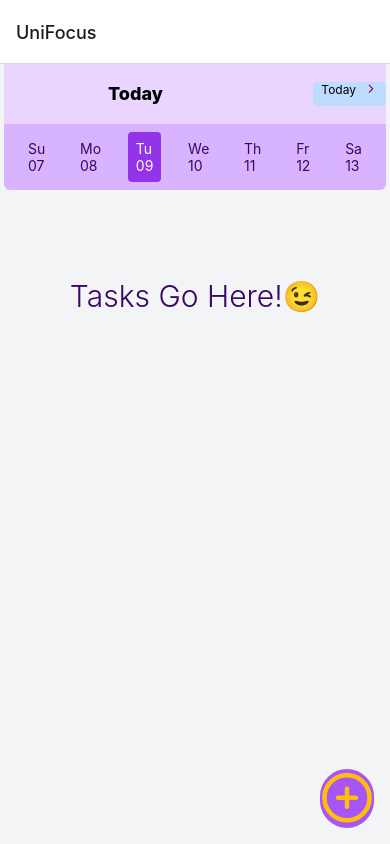
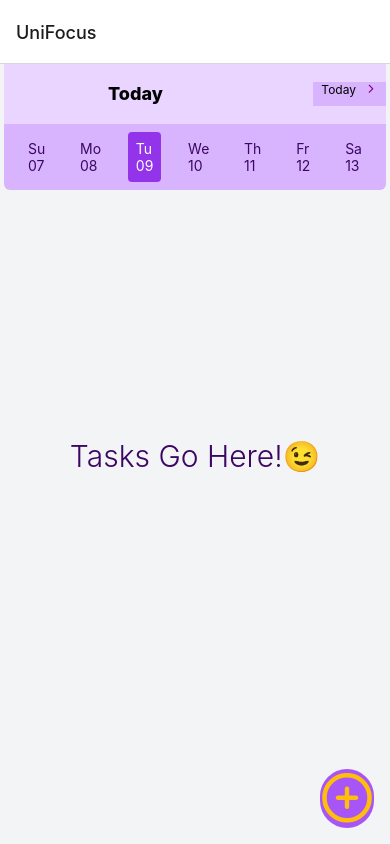
Before and after one commit to cindykandie/unifocus-todoapp, a React Native app: screen /UniFocus in a window 390 px wide. Built offline with nearby package versions, Linux system fonts and the light colour scheme.

Commit message:
Fix Day Header add navigation and correct day display

```diff
--- a/components/DayHeader.js
+++ b/components/DayHeader.js
@@ -12,6 +12,8 @@ const DayHeader = ({ currentDate, onTodayPress }) => {
     displayText = 'Today';
   } else if (moment(currentDate).isSame(moment().subtract(1, 'days'), 'day')) {
     displayText = 'Yesterday';
+  } else if (moment(currentDate).isSame(moment().add(1, 'days'), 'day')) {
+    displayText = 'Tomorrow';
   } else {
     displayText = moment(currentDate).format('dddd');
   }
@@ -19,7 +21,7 @@ const DayHeader = ({ currentDate, onTodayPress }) => {
   return (
     <View className="flex-row items-center justify-between py-4 px-6 pr-0 bg-purple-200">
       <Text className='ml-20 font-extrabold text-lg'>{displayText}</Text>
-      <TouchableOpacity onPress={onTodayPress} className='flex-row gap-2 bg-blue-200 rounded justify-center pb-2 px-2'>
+      <TouchableOpacity onPress={onTodayPress} className='flex-row gap-2 bg-purple-300 rounded- justify-center pb-2 px-2'>
         <Text className='text-xs'>Today</Text>
         <Feather name="chevron-right" size={14} color="purple" />
       </TouchableOpacity>
--- a/components/DaysNavigation.js
+++ b/components/DaysNavigation.js
@@ -1,14 +1,21 @@
-import React from 'react';
-import { View, Text, TouchableOpacity } from 'react-native';
-import moment from 'moment';
+import React from "react";
+import { View, Text, TouchableOpacity} from "react-native";
+import moment from "moment";
 
-const DaysNavigation = ({ navigation, onDayPress, selectedDate }) => {
-    const days = ['Su', 'Mo', 'Tu', 'We', 'Th', 'Fr', 'Sa'];
-    const renderDays = () => {
+const DaysNavigation = ({ onDayPress, selectedDate }) => {
+  const days = ["Su", "Mo", "Tu", "We", "Th", "Fr", "Sa"];
+  const renderDays = () => {
     return days.map((day, index) => {
-      const currentDate = moment().startOf('week').add(index, 'days').format('YYYY-MM-DD');
-      const formattedDate = moment().startOf('week').add(index, 'days').format('DD');
-      const isCurrentDay = currentDate === moment(selectedDate).format('YYYY-MM-DD');
+      const currentDate = moment()
+        .startOf("week")
+        .add(index, "days")
+        .format("YYYY-MM-DD");
+      const formattedDate = moment()
+        .startOf("week")
+        .add(index, "days")
+        .format("DD");
+      const isCurrentDay =
+        currentDate === moment(selectedDate).format("YYYY-MM-DD");
 
       return (
         <TouchableOpacity
@@ -16,11 +23,21 @@ const DaysNavigation = ({ navigation, onDayPress, selectedDate }) => {
           onPress={() => {
             onDayPress(currentDate);
           }}
-          className={`items-center p-2 ${isCurrentDay ? 'bg-purple-600 rounded' : ''}`}
+          className={`items-center p-2 ${
+            isCurrentDay ? "bg-purple-600 rounded" : ""
+          }`}
         >
           <View>
-            <Text className={`text-purple-950 ${isCurrentDay ? 'text-white' : ''}`}>{day}</Text>
-            <Text className={`text-purple-950 ${isCurrentDay ? 'text-white' : ''}`}>{formattedDate}</Text>
+            <Text
+              className={`text-purple-950 ${isCurrentDay ? "text-white" : ""}`}
+            >
+              {day}
+            </Text>
+            <Text
+              className={`text-purple-950 ${isCurrentDay ? "text-white" : ""}`}
+            >
+              {formattedDate}
+            </Text>
           </View>
         </TouchableOpacity>
       );
@@ -28,9 +45,10 @@ const DaysNavigation = ({ navigation, onDayPress, selectedDate }) => {
   };
 
   return (
-    <View className="flex-row justify-between py-2 px-4 bg-purple-300 rounded-b-md">
-      {renderDays()}
-    </View>
+        <View className="flex-row justify-between py-2 px-4 bg-purple-300 rounded-b-md">
+          {renderDays()}
+        </View>
+
   );
 };
 
--- a/components/TaskAddModal.js
+++ b/components/TaskAddModal.js
@@ -34,12 +34,12 @@ const TaskAdditionModal = ({ visible, onClose, onAddTask, selectedDate }) => {
         />
         <TouchableOpacity
           onPress={handleAddTask}
-          className="bg-purple-600 p-2 rounded-lg"
+          className="bg-purple-600 p-2 rounded-lg w-40"
         >
           <Text className="text-white text-xl text-center">Add Task</Text>
         </TouchableOpacity>
         <TouchableOpacity onPress={onClose} className="mt-4">
-          <Text className="bg-purple-400 p-2 rounded-lg text-xl text-center w-16">
+          <Text className="bg-yellow-300 p-2 rounded-lg text-xl text-center w-16">
             Close
           </Text>
         </TouchableOpacity>
--- a/screens/MainScreen.js
+++ b/screens/MainScreen.js
@@ -8,6 +8,7 @@ import TaskAdditionModal from "../components/TaskAddModal";
 import AsyncStorage from "@react-native-async-storage/async-storage";
 import TaskEditModal from "../components/TaskEditModal";
 import moment from "moment";
+import { StatusBar } from "expo-status-bar";
 
 const MainScreen = ({ navigation }) => {
   const [isModalVisible, setIsModalVisible] = useState(false);
@@ -54,6 +55,10 @@ const MainScreen = ({ navigation }) => {
     console.log("Tasks for Selected Date:", tasksForSelectedDate);
   };
 
+  const handleTodayPress = () => {
+    setSelectedDate(moment().format("YYYY-MM-DD"));
+  };
+
   const handlePlusButtonPress = () => {
     setIsModalVisible(true);
   };
@@ -61,9 +66,9 @@ const MainScreen = ({ navigation }) => {
   const handleAddTask = ({ time, task }) => {
     if (task.trim() !== "") {
       const newTask = {
-        id: tasks.length + 1,
+        id: generateUniqueId(),
         emoji: getRandomEmoji(),
-        date: moment(selectedDate).format("YYYY-MM-DD"), // Format the date
+        date: moment(selectedDate).format("YYYY-MM-DD"),
         time,
         task,
         isChecked: false,
@@ -74,6 +79,14 @@ const MainScreen = ({ navigation }) => {
       setIsModalVisible(false);
     }
   };
+
+  const generateUniqueId = () => {
+    // Generate a unique ID using Math.random() and timestamp
+    const randomId = Math.random().toString(36).substr(2, 9);
+    const timestamp = new Date().getTime();
+    return `${randomId}-${timestamp}`;
+  };
+
 
   const handleEditTask = (editedTask) => {
     setTasks((prevTasks) => {
@@ -103,7 +116,7 @@ const MainScreen = ({ navigation }) => {
   const renderTasks = () => {
     return filteredTasks(selectedDate).map((task) => (
       <TaskItem
-        key={`${task.id}-${task.emoji}`}
+        key={`${task.id}`}
         emoji={task.emoji}
         time={task.time}
         task={task.task}
@@ -137,8 +150,9 @@ const MainScreen = ({ navigation }) => {
 
   return (
     <View className="flex-1 bg-gray-100 relative ">
+      <StatusBar style="dark"/>
       <View className="flex-1 bg-gray-100 relative mx-1">
-        <DayHeader currentDate={new Date()} />
+        <DayHeader currentDate={selectedDate} onTodayPress={handleTodayPress}/>
         <DaysNavigation
           navigation={navigation}
           onDayPress={(selectedDate) => {
@@ -149,7 +163,7 @@ const MainScreen = ({ navigation }) => {
 
         <ScrollView className="flex-1 mb-6 px-3 pt-2">
           {filteredTasks(selectedDate).length === 0 ? (
-            <Text className="text-center my-20 text-3xl text-purple-950 font-light">
+            <Text className="text-center my-60 text-3xl text-purple-950 font-light">
               Tasks Go Here!😉
             </Text>
           ) : (
```
